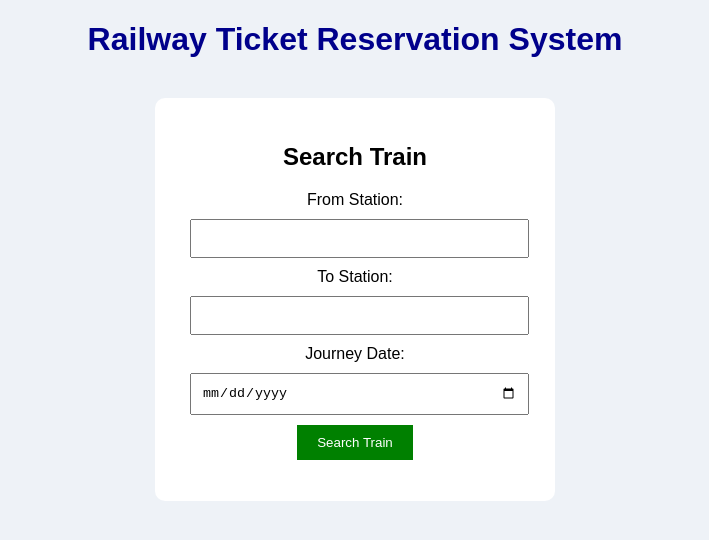
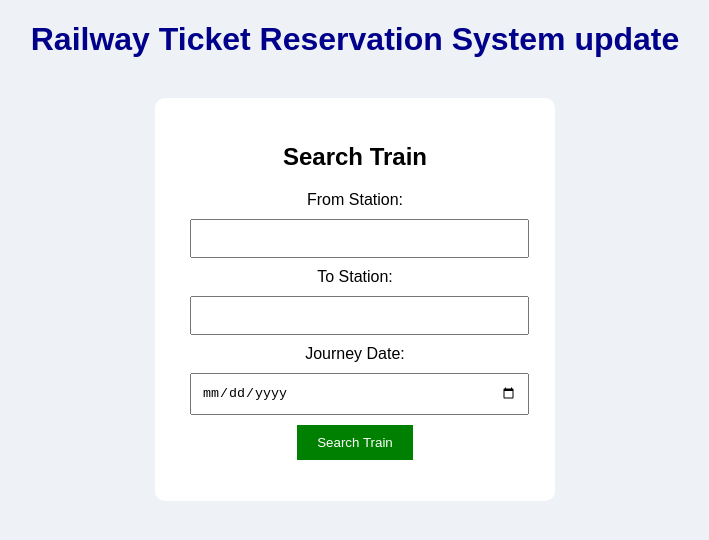
Before and after one commit to kirtimalashetti07/Railway-ticket-Reservation, a plain HTML site: page index.html in a window 1280 px wide. Shown: the whole page, without its empty margins (285-994 px from the left). Drawn offline with Linux system fonts and the light colour scheme.

Commit message:
Update index.html from dowloaded zipfile

```diff
--- a/index.html
+++ b/index.html
@@ -6,7 +6,7 @@
 </head>
 <body>
 
-    <h1>Railway Ticket Reservation System</h1>
+    <h1>Railway Ticket Reservation System update</h1>
 
     <div class="container">
 
```
